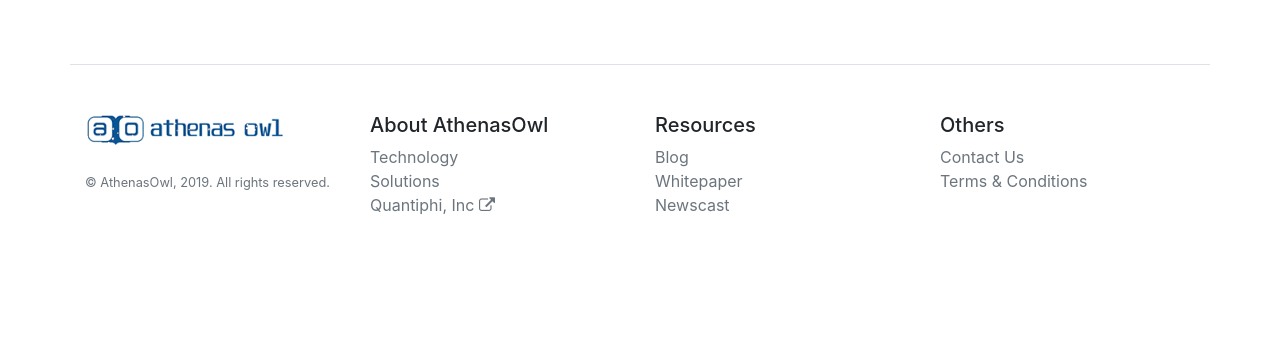
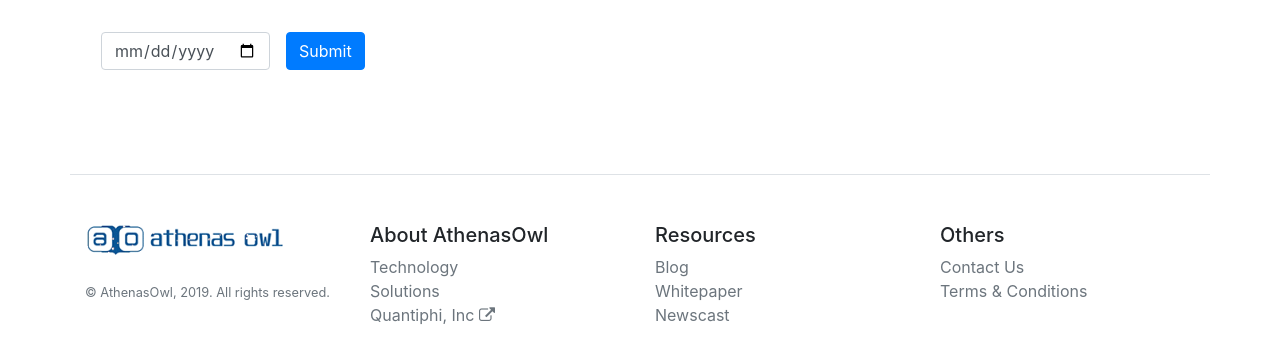
Before and after one commit to teraflik/ao-tv-recording-dashboard, a Django app: page /graph_ui/google-charts-timeline in a window 1280 px wide. Shown: the part 48-411 px from the top of the page. Run offline with Django 3.2, Linux system fonts and the light colour scheme; some libraries are stand-ins or nearby versions; some web fonts are replaced.

Commit message:
Added date selection to graph-ui homepage

```diff
--- a/graph_ui/templates/graph_ui/google-charts-timeline-home.html
+++ b/graph_ui/templates/graph_ui/google-charts-timeline-home.html
@@ -9,6 +9,15 @@
 
 
 {% block content %}
+
+      <form class="form-inline">
+          <div class="form-group mx-sm-3 mb-2">
+            <input type="date" class="form-control" id="date" name='date' placeholder="Password">
+          </div>
+          <button type="submit" class="btn btn-primary mb-2">Submit</button>
+      </form>
+    <br>
+    <br>
     <div id="main">
       {% for channel in channels %}
           <div id="{{ channel.channel_value }}">
@@ -21,6 +30,7 @@
               <div id="b_{{channel.channel_value}}"></div>
             </div>
           </div>
+          <br>
       {% endfor %}
     </div>
 {% endblock %}
```
